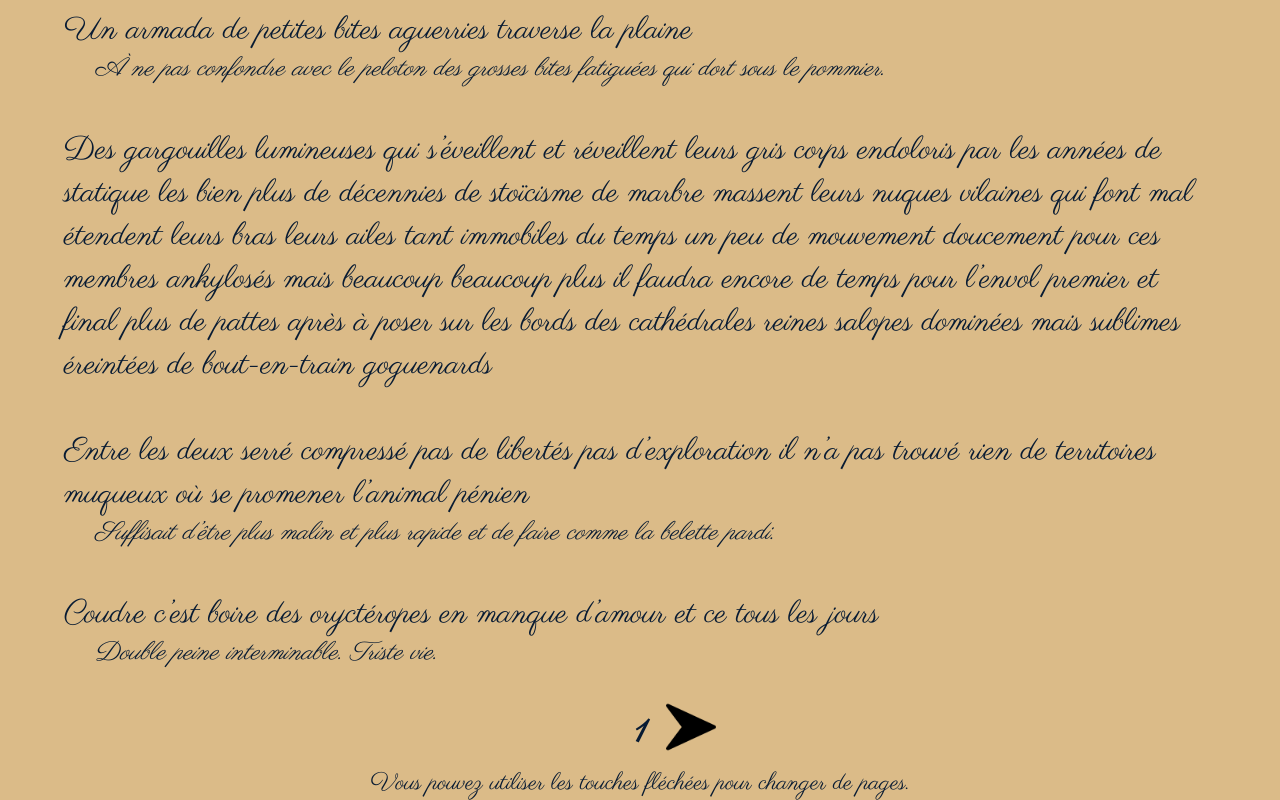
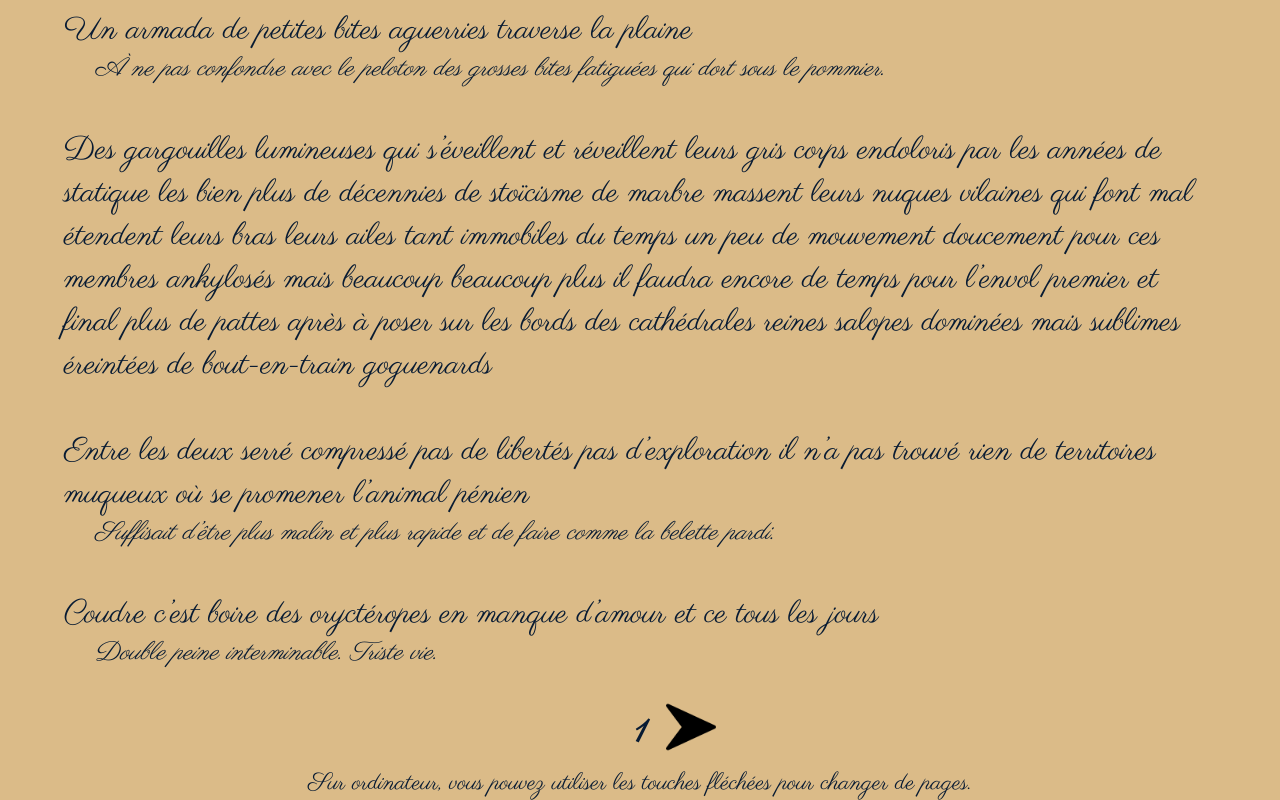
Before and after one commit to Nekartek/nekartek.github.io, a plain HTML site: page tentatives/tentative1.html in a window 1280 px wide. Shown: the part 2798-3598 px from the top of the page. Drawn offline with nearby package versions, Linux system fonts and the light colour scheme.

Commit message:
Update tentative1.html

```diff
--- a/tentatives/tentative1.html
+++ b/tentatives/tentative1.html
@@ -135,7 +135,7 @@
     <script src="https://code.jquery.com/jquery-3.4.1.min.js" crossorigin="anonymous"></script>
     <script src="../scripts/changePageArrows.js"></script>
     <footer>
-        <p>Vous pouvez utiliser les touches fléchées pour changer de pages.</p>
+        <p>Sur ordinateur, vous pouvez utiliser les touches fléchées pour changer de pages.</p>
     </footer>
 </body>
 
```
